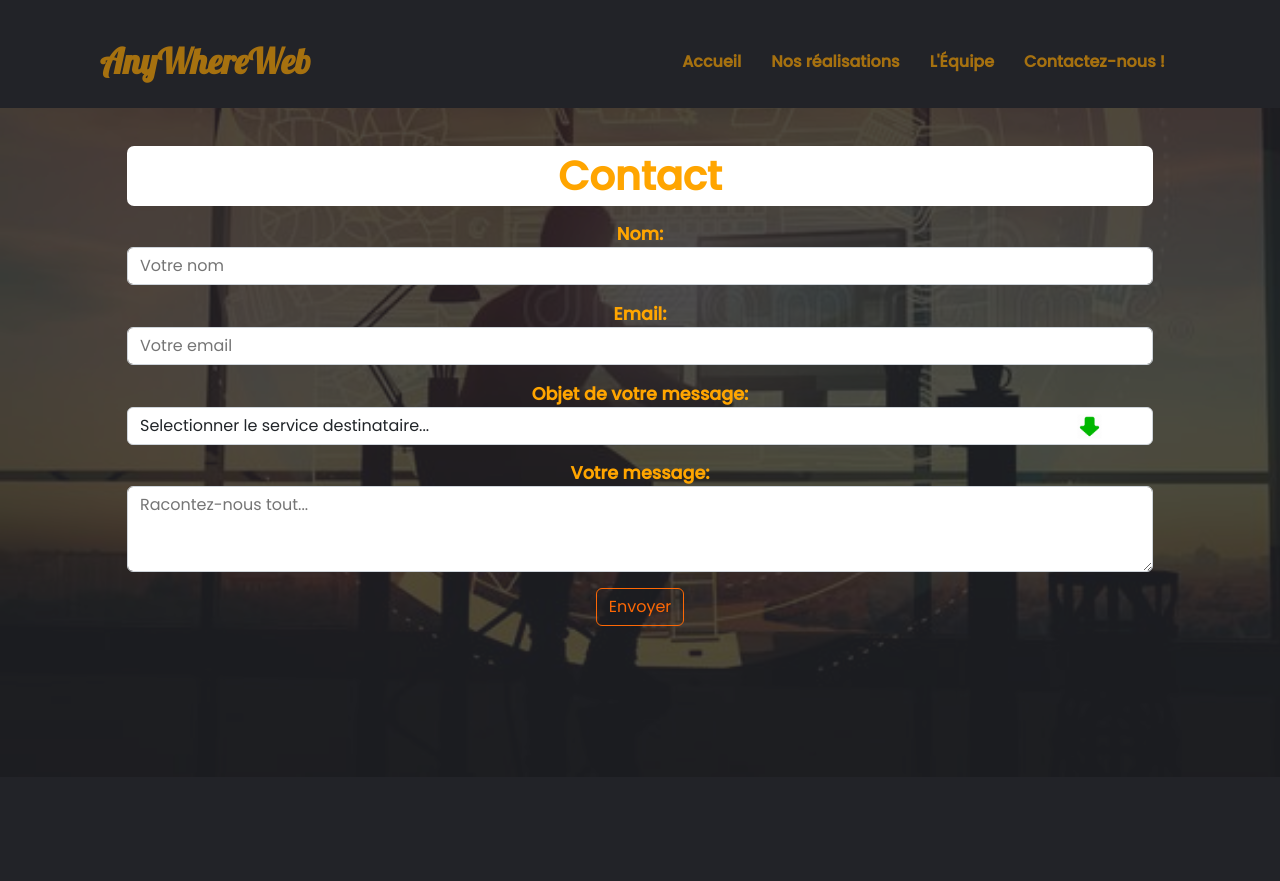
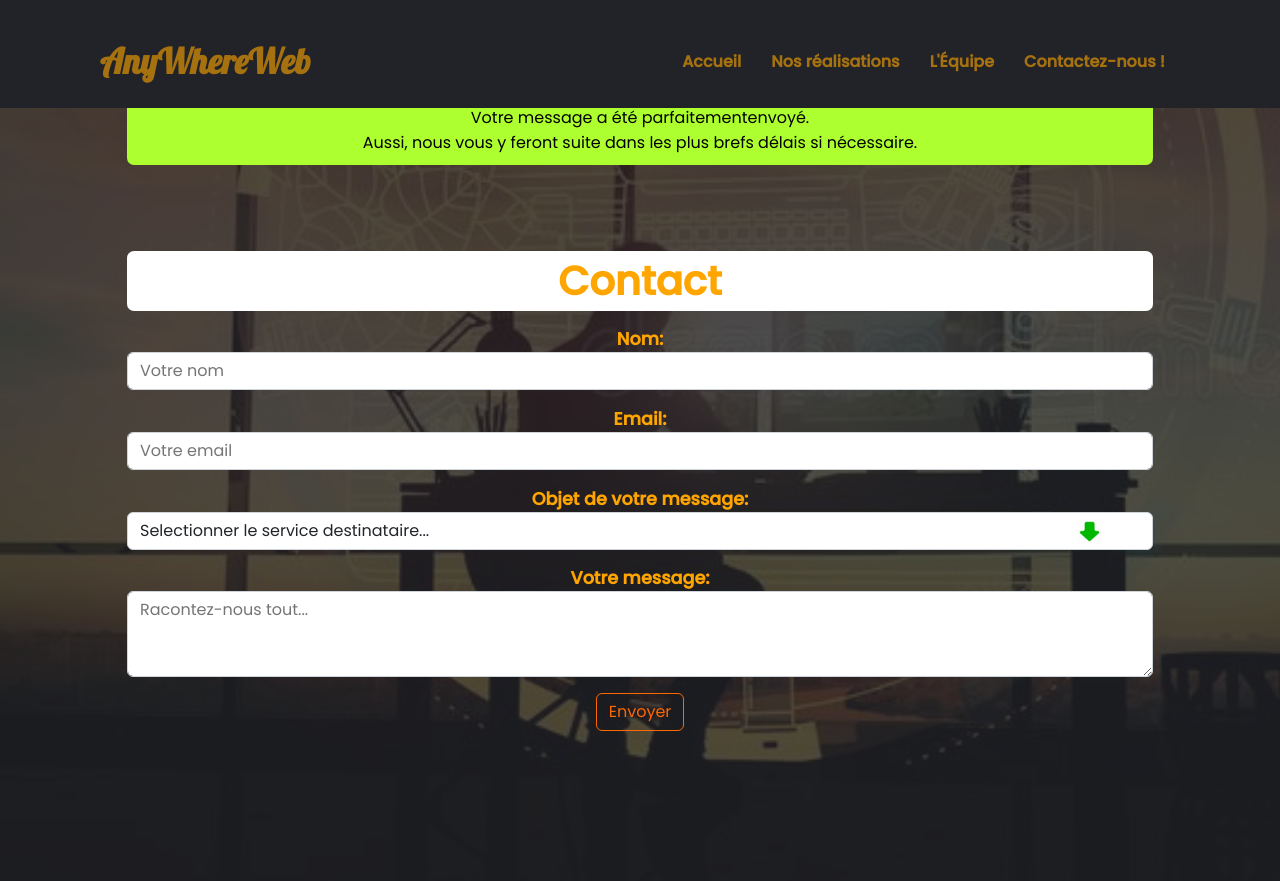
Before and after one commit to GregMagnin/AnyWhereWeb_, a PHP site: page /AWW/page/contact/index.php in a window 1280 px wide. Shown: the top 881 px of the page. Run offline with PHP 8.4, Linux system fonts and the light colour scheme.

Commit message:
Fix result contact form

```diff
--- a/assets/css/contact.css
+++ b/assets/css/contact.css
@@ -1,4 +1,4 @@
-.container{
+.container {
   padding-top: 5%;
 }
 
@@ -54,6 +54,20 @@
 
 .green {
   color: green;
+}
+
+.msg-green {
+  color: black;
+  background-color: greenyellow;
+  padding: 10px;
+  border-radius: 7px;
+}
+
+.msg-red {
+  color: white;
+  background-color: red;
+  padding: 10px;
+  border-radius: 7px;
 }
 
 .mystyle select {
--- a/page/contact/form.php
+++ b/page/contact/form.php
@@ -2,7 +2,14 @@
   <div class="background-image-contact" style="background-image:url(../../assets/image/carousel_2.jpg);"></div>
 
   <div class="container-form">
+
     <div class="mt110">
+
+  <?php
+	 $_SESSION['result'] = '<div class="msg-green">Votre message a été parfaitementenvoyé.<br>
+   Aussi, nous vous y feront suite dans les plus brefs délais si nécessaire.</div>';
+  ?>
+
       <p><?php echo $_SESSION['result'] ?? null;
 		  $_SESSION['result'] = null; ?></p>
     </div>
--- a/page/contact/handler.php
+++ b/page/contact/handler.php
@@ -24,7 +24,8 @@ $_SESSION['result'] = (
   // saveContact($_POST)
 )
 ?
-  '<div class="green">Le message a été parfaitement envoyé par ' . $_POST['username'] . ' (Destinataire: # ' . $_POST['object'] . ')'
+  '<div class="msg-green">Votre message a été parfaitementenvoyé.<br>
+  Aussi, nous vous y feront suite dans les plus brefs délais si nécessaire.</div>'
 :
 	$_SESSION['result'] = '<div class="red">Merci de remplir correctement tous les champs !</div>';
 
```
Lines whose indentation alone changed are shown as unchanged.
